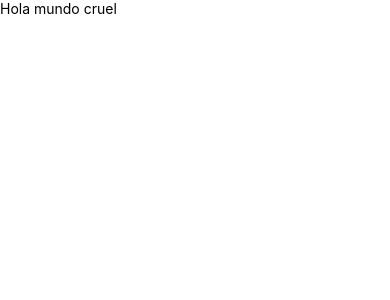
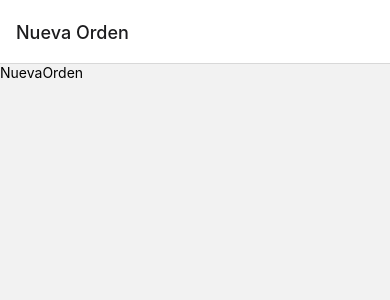
Before and after one commit to hernanspc/AppRNCLI-Restaurant-Cliente, a React Native app: screen / in a window 390 px wide. Shown: the top 300 px of the page. Built offline with nearby package versions, Linux system fonts and the light colour scheme.

Commit message:
add configuration and stack

```diff
--- a/App.js
+++ b/App.js
@@ -1,11 +1,29 @@
+import 'react-native-gesture-handler';
 import { StyleSheet, Text, View } from 'react-native'
 import React from 'react'
+import { NavigationContainer } from '@react-navigation/native';
+import { createStackNavigator } from '@react-navigation/stack';
+
+import NuevaOrden from './views/NuevaOrden'
+import Menu from './views/Menu'
+
+const Stack = createStackNavigator();
 
 const App = () => {
   return (
-    <View>
-      <Text>Hola mundo cruel</Text>
-    </View>
+    <>
+      <NavigationContainer>
+        <Stack.Navigator>
+          <Stack.Screen
+            name="Nueva Orden"
+            component={NuevaOrden}
+            options={{
+              title:"Nueva Orden"
+            }}
+          />
+        </Stack.Navigator>
+      </NavigationContainer>
+    </>
   )
 }
 
--- /dev/null
+++ b/views/Menu.js
@@ -0,0 +1,14 @@
+import { StyleSheet, Text, View } from 'react-native'
+import React from 'react'
+
+const Menu = () => {
+  return (
+    <View>
+      <Text>Menu</Text>
+    </View>
+  )
+}
+
+export default Menu
+
+const styles = StyleSheet.create({})
--- /dev/null
+++ b/views/NuevaOrden.js
@@ -0,0 +1,14 @@
+import { StyleSheet, Text, View } from 'react-native'
+import React from 'react'
+
+const NuevaOrden = () => {
+  return (
+    <View>
+      <Text>NuevaOrden</Text>
+    </View>
+  )
+}
+
+export default NuevaOrden
+
+const styles = StyleSheet.create({})
```
Also changed, not shown: package.json (+8 -1 lines), views/DetallePlatillo.js (added, +14 -0 lines), views/FormularioPlatillo.js (added, +14 -0 lines), views/ProgresoPedido.js (added, +14 -0 lines), views/ResumenPedido.js (added, +14 -0 lines), 4 other files (tests, documents, lock files or other folders).
